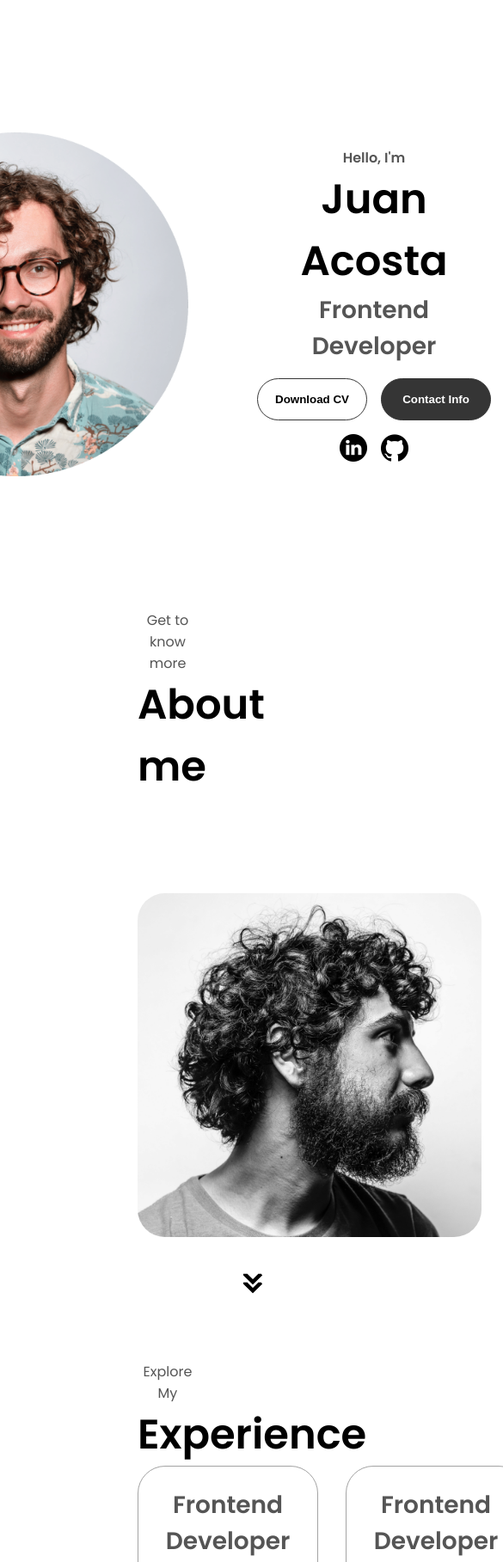
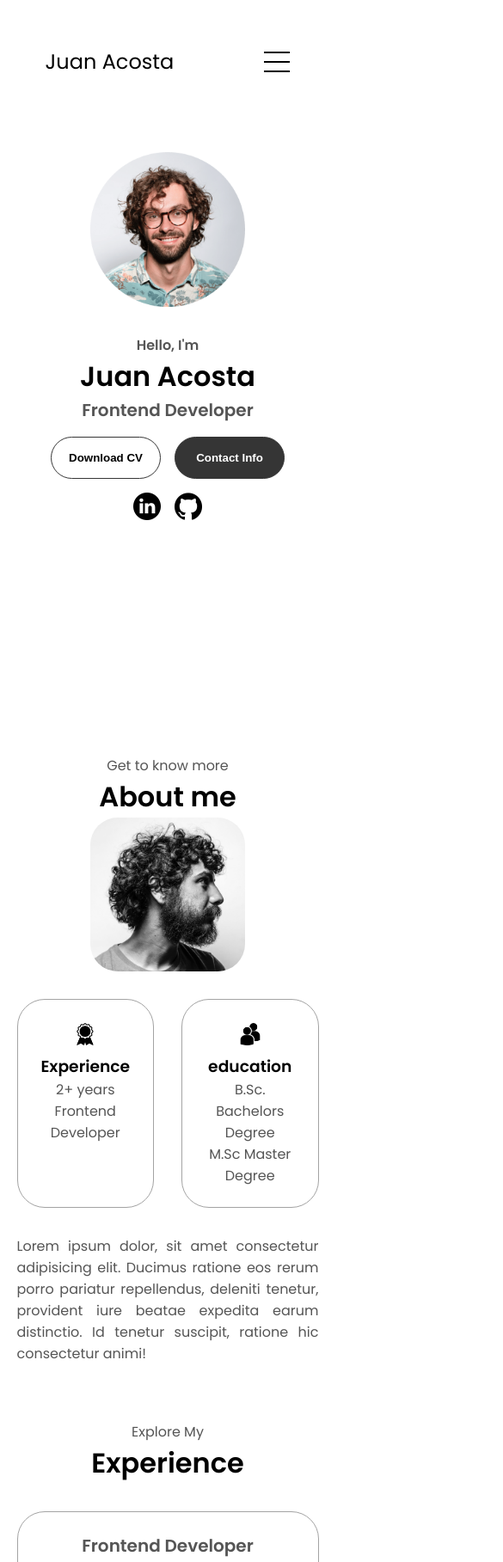
Before and after one commit to Juaanx7/PortfolioFotografia, a plain HTML site: page index.html in a window 390 px wide. Shown: the top 1817 px of the page at 86% size, 585 px wide, since content can reach past the window. Drawn offline with Linux system fonts and the light colour scheme.

Commit message:
Se hizo responsive el sitio

```diff
--- a/index.html
+++ b/index.html
@@ -35,7 +35,7 @@
             </div>
         </div>
     </nav>
-    <section id="profile">
+    <section id="Profile">
         <div class="section__pic-container">
             <img src="./assets/profile-pic.png" alt="Juan profile picture">
         </div>
@@ -81,7 +81,7 @@
         </div>
         <img src="./assets/arrow.png" alt="Arrow icon" class="icon arrow" onclick="location.href='./#experience'">
     </section>
-    <section id="experience">
+    <section id="Experience">
         <p class="section__text__p1">Explore My</p>
         <h1 class="title">Experience</h1>
         <div class="experience-details-container">
--- a/mediaqueries.css
+++ b/mediaqueries.css
@@ -1,8 +1,95 @@
+@media screen and (max-width: 1400px){
+    #Profile{
+        height: 83vh;
+        margin-bottom: 6rem;
+    }
+    .about-containers{
+        flex-wrap: wrap;
+    }
+    #Contact, #Projects{
+        height: fit-content;
+    }
+}
 @media screen and (max-width: 1200px){
     #desktop-nav{
         display: none;
     }
-    #hamburguer-nav{
+    #hamburger-nav{
         display: flex;
     }
+    #Experience, .experience-details-container{
+        margin-top: 2rem;
+    }
+    #Profile, .section-container{
+        display: block;
+    }
+    .arrow{
+        display: none;
+    }
+    section, .section-container{
+        height: fit-content;
+    }
+    section{
+        margin: 0 5%;
+    }
+    .section__pic-container{
+        width: 275px;
+        height: 275px;
+        margin: 0 auto 2rem;
+    }
+    .about-containers{
+        margin-top: 0;
+    }
 }
+
+@media screen and (max-width: 600px) {
+    #Contact, footer{
+        height: 40vh;
+    }
+    #Profile{
+        height: 83vh;
+        margin-bottom: 0;
+    }
+    article{
+        font-size: 1rem;
+    }
+    footer nav {
+        height: fit-content;
+        margin-bottom: 2rem;
+    }
+    .about-containers, .contact-info-upper-container, .btn-container{
+        flex-wrap: wrap;
+    }
+    .contact-info-container{
+        margin: 0;
+    }
+    .contact-info-container p, .nav-links li a{
+        font-size: 1rem;
+    }
+    .experience-sub-title{
+        font-size: 1.25rem;
+    }
+
+    .logo{
+        font-size: 1.5rem;
+    }
+    .nav-links{
+        flex-direction: column;
+        gap: 0.5rem;
+        text-align: center;
+    }
+    .section__pic-container{
+        width: auto;
+        height: 46vw;
+        justify-content: center;
+    }
+    .section__text__p2{
+        font-size: 1.25rem;
+    }
+    .title{
+        font-size: 2rem;
+    }
+    .text-container{
+        text-align: justify;
+    }
+}
--- a/style.css
+++ b/style.css
@@ -126,12 +126,12 @@ section{
     box-sizing: border-box;
     min-height: fit-content;
 }
-.section-container, #profile{
+.section-container, #Profile{
     display: flex;
 }
 
 /* Profile Section */
-#profile{
+#Profile{
     justify-content: center;
     gap: 5rem;
     height: 80vh;
@@ -253,7 +253,7 @@ section{
 }
 
 /* Experience Section */
-#experience{
+#Experience{
     position: relative;
 }
 .experience-sub-title{
```
